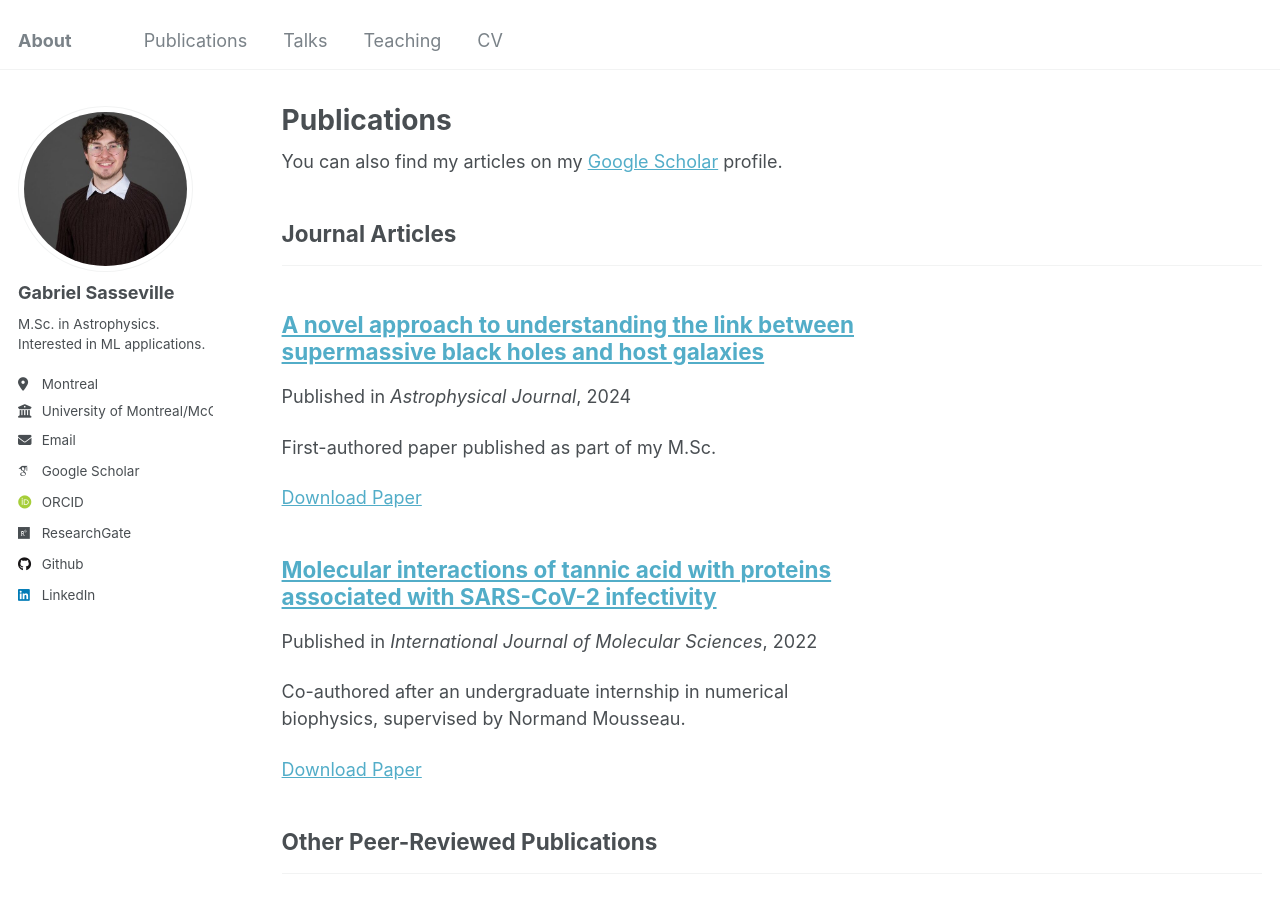
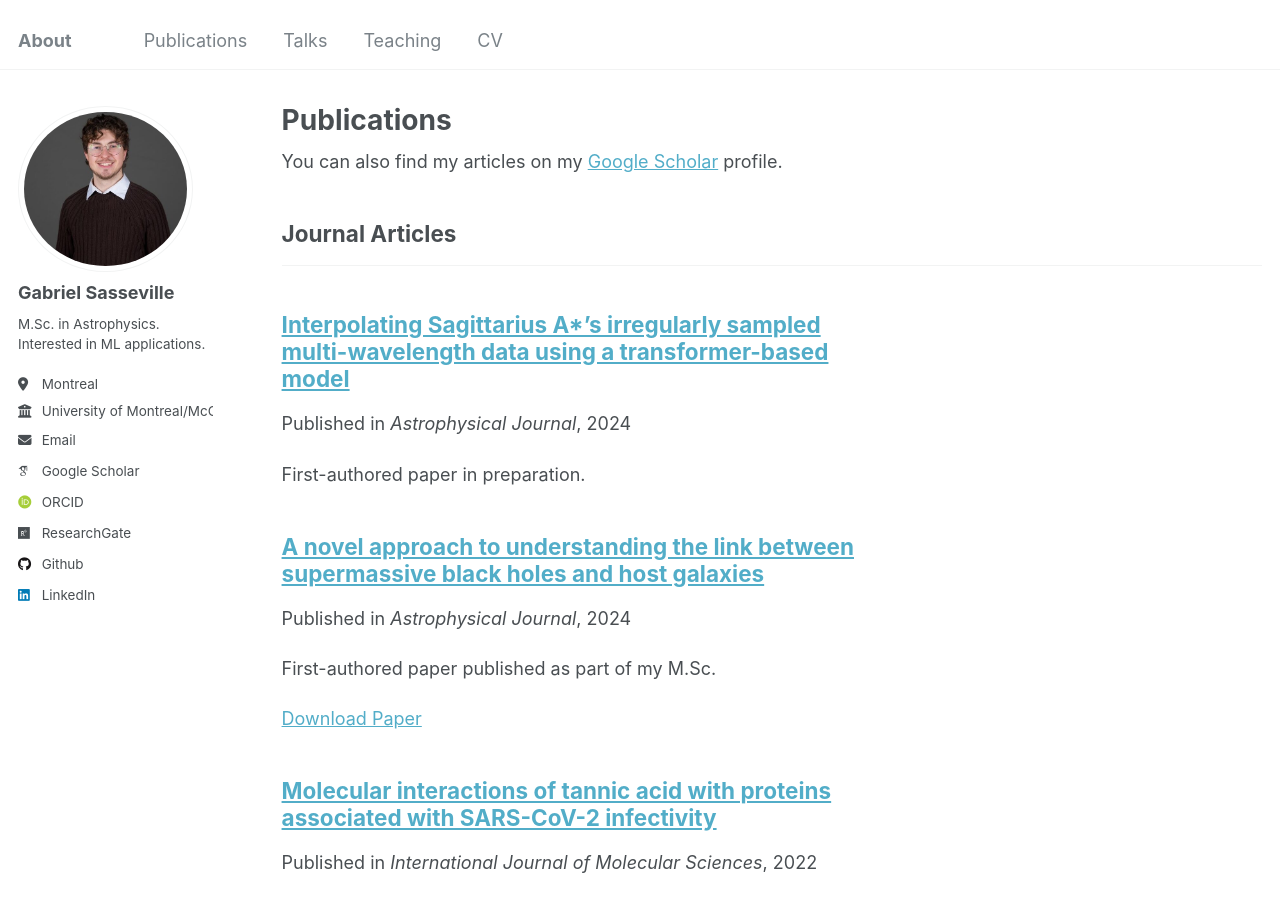
Before and after one commit to GabrielSasseville01/GabrielSasseville01.github.io, a Jekyll site: the page built from _pages/publications.html, in a window 1280 px wide and 900 px high. Built offline with Jekyll 4.4.1, drawn with Linux system fonts in a browser that asks for light colours; some web fonts are replaced.

Commit message:
Updating publications

```diff
--- /dev/null
+++ b/_publications/sgra.md
@@ -0,0 +1,13 @@
+---
+title: "Interpolating Sagittarius A*'s irregularly sampled multi-wavelength data using a transformer-based model"
+collection: publications
+category: manuscripts
+permalink: /publication/sgra
+excerpt: 'First-authored paper in preparation.'
+date: 2024-11-11
+venue: 'Astrophysical Journal'
+---
+
+**Abstract**
+
+In preparation.
```
Also changed, not shown: _publications/m-sigma.md (+2 -2 lines).
